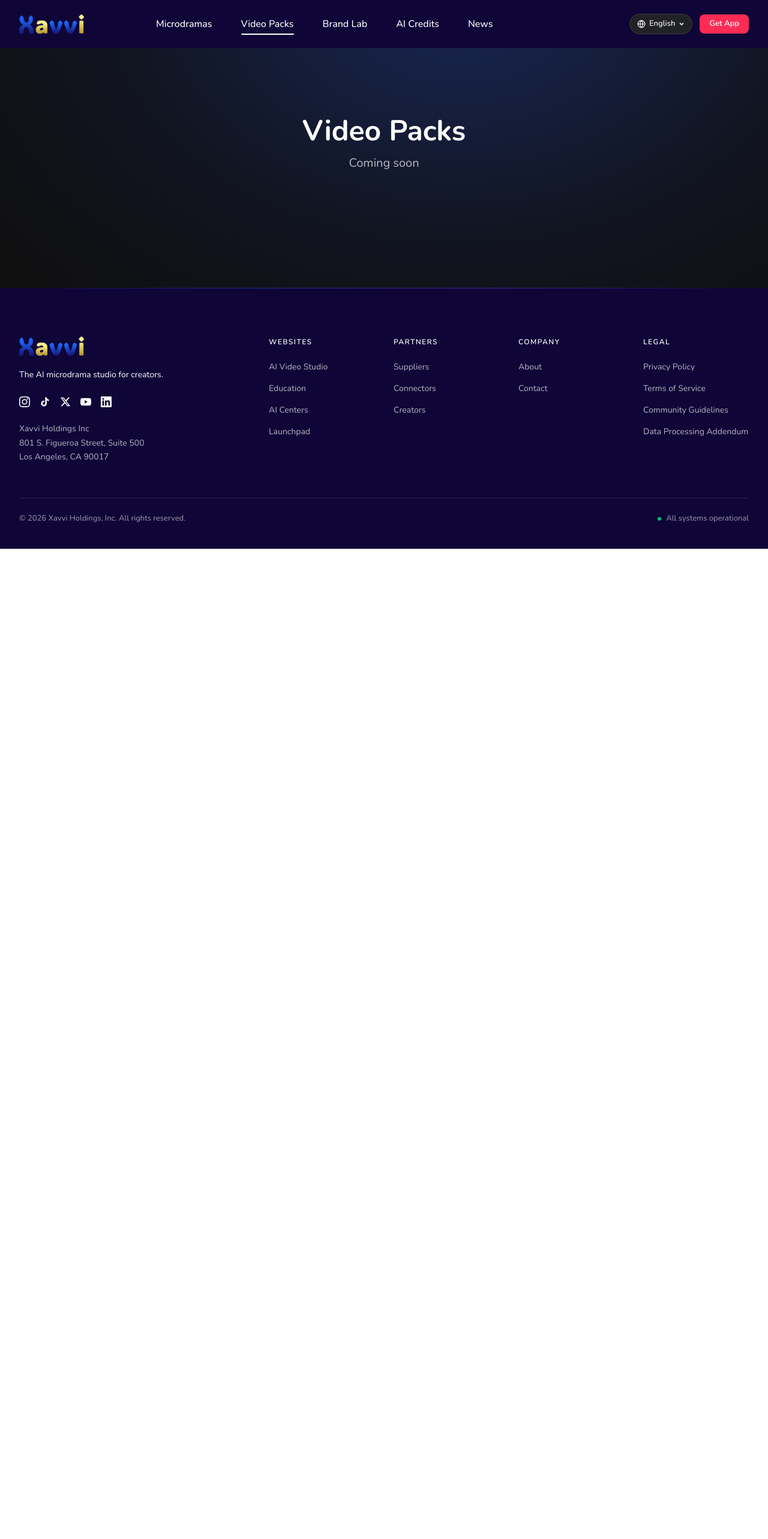
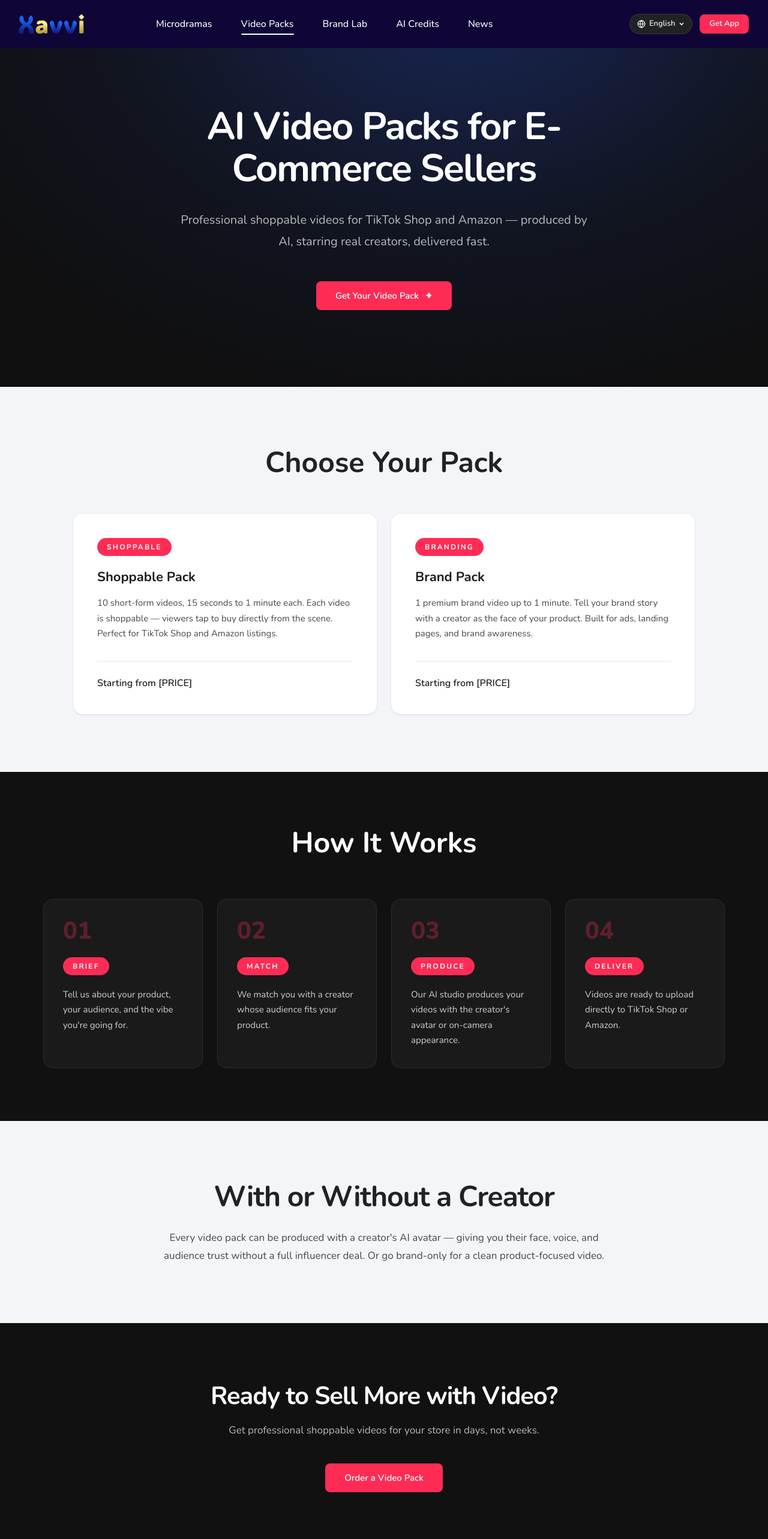
Before and after one commit to Juan-Xavvi/xavvi-com, a Vue app: page /video-packs in a window 1280 px wide. Shown: the top 2566 px of the page at 60% size. Before the commit the page ends 915 px from the top, so only its background shows below. Built offline with nearby package versions, Linux system fonts and the light colour scheme.

Commit message:
feat: Video Packs page full content

```diff
--- a/src/locales/en.ts
+++ b/src/locales/en.ts
@@ -527,6 +527,44 @@ export default {
       button: 'Apply Now',
     },
   },
+  videoPacks: {
+    hero: {
+      title: 'AI Video Packs for E-Commerce Sellers',
+      sub: 'Professional shoppable videos for TikTok Shop and Amazon — produced by AI, starring real creators, delivered fast.',
+      cta: 'Get Your Video Pack',
+    },
+    packs: {
+      title: 'Choose Your Pack',
+      shoppable: {
+        pill: 'SHOPPABLE',
+        title: 'Shoppable Pack',
+        body: '10 short-form videos, 15 seconds to 1 minute each. Each video is shoppable — viewers tap to buy directly from the scene. Perfect for TikTok Shop and Amazon listings.',
+        price: 'Starting from [PRICE]',
+      },
+      brand: {
+        pill: 'BRANDING',
+        title: 'Brand Pack',
+        body: '1 premium brand video up to 1 minute. Tell your brand story with a creator as the face of your product. Built for ads, landing pages, and brand awareness.',
+        price: 'Starting from [PRICE]',
+      },
+    },
+    how: {
+      title: 'How It Works',
+      brief: { label: 'BRIEF', body: "Tell us about your product, your audience, and the vibe you're going for." },
+      match: { label: 'MATCH', body: 'We match you with a creator whose audience fits your product.' },
+      produce: { label: 'PRODUCE', body: "Our AI studio produces your videos with the creator's avatar or on-camera appearance." },
+      deliver: { label: 'DELIVER', body: 'Videos are ready to upload directly to TikTok Shop or Amazon.' },
+    },
+    creator: {
+      title: 'With or Without a Creator',
+      body: "Every video pack can be produced with a creator's AI avatar — giving you their face, voice, and audience trust without a full influencer deal. Or go brand-only for a clean product-focused video.",
+    },
+    cta: {
+      title: 'Ready to Sell More with Video?',
+      sub: 'Get professional shoppable videos for your store in days, not weeks.',
+      button: 'Order a Video Pack',
+    },
+  },
   meta: {
     home: 'Xavvi — Launching creator brands and helping suppliers sell globally',
     about: 'About – Xavvi',
--- a/src/pages/VideoPacksPage.vue
+++ b/src/pages/VideoPacksPage.vue
@@ -1,14 +1,126 @@
+<script setup lang="ts">
+import { computed } from 'vue';
+import { useI18n } from 'vue-i18n';
+
+const { t } = useI18n();
+
+const packs = computed(() => [
+	{ title: t('videoPacks.packs.shoppable.title'), pill: t('videoPacks.packs.shoppable.pill'), body: t('videoPacks.packs.shoppable.body'), price: t('videoPacks.packs.shoppable.price') },
+	{ title: t('videoPacks.packs.brand.title'), pill: t('videoPacks.packs.brand.pill'), body: t('videoPacks.packs.brand.body'), price: t('videoPacks.packs.brand.price') },
+]);
+
+const steps = computed(() => [
+	{ label: t('videoPacks.how.brief.label'), body: t('videoPacks.how.brief.body') },
+	{ label: t('videoPacks.how.match.label'), body: t('videoPacks.how.match.body') },
+	{ label: t('videoPacks.how.produce.label'), body: t('videoPacks.how.produce.body') },
+	{ label: t('videoPacks.how.deliver.label'), body: t('videoPacks.how.deliver.body') },
+]);
+</script>
+
 <template>
-  <div>
-    <section class="hero-dark min-h-[60vh] flex items-center justify-center text-white text-center px-6">
-      <div>
-        <h1 class="text-5xl font-bold mb-4">Video Packs</h1>
-        <p class="text-xl text-white/70">Coming soon</p>
-      </div>
-    </section>
-  </div>
+	<!-- ═══════════════════════════════════════
+       SECTION 1 — Hero (dark)
+       ═══════════════════════════════════════ -->
+	<section class="hero-dark relative overflow-hidden pt-36 pb-24 lg:pt-44 lg:pb-32">
+		<div class="relative z-10 max-w-[900px] mx-auto px-6 lg:px-8 text-center">
+			<h1 v-reveal="1" class="text-[clamp(2.4rem,5vw,4.5rem)] font-bold leading-[1.1] tracking-[-0.03em] text-white">
+				{{ t('videoPacks.hero.title') }}
+			</h1>
+			<p v-reveal="2" class="mt-8 text-[clamp(1.05rem,1.7vw,1.25rem)] leading-[1.8] text-white/70 max-w-[700px] mx-auto">
+				{{ t('videoPacks.hero.sub') }}
+			</p>
+			<div v-reveal="3" class="mt-12 flex justify-center">
+				<RouterLink to="/contact" class="btn-primary h-12! px-8! text-[15px]!">
+					{{ t('videoPacks.hero.cta') }}
+					<svg width="15" height="15" fill="none" stroke="currentColor" stroke-width="2.5" stroke-linecap="round"><path d="M5.5 7.5h5.5m-2.5-3 3 3-3 3" /></svg>
+				</RouterLink>
+			</div>
+		</div>
+	</section>
+
+	<!-- ═══════════════════════════════════════
+       SECTION 2 — Pack options (light)
+       ═══════════════════════════════════════ -->
+	<section class="bg-[#f4f5f8] py-20 lg:py-24">
+		<div class="max-w-[1100px] mx-auto px-6 lg:px-8">
+			<h2 v-reveal
+				class="text-[clamp(2rem,4vw,3rem)] font-bold text-[#212226] text-center leading-tight mb-12 lg:mb-14">
+				{{ t('videoPacks.packs.title') }}
+			</h2>
+			<div class="grid grid-cols-1 md:grid-cols-2 gap-6">
+				<div v-for="(pack, i) in packs" :key="pack.title" v-reveal="i"
+					class="card-light shadow-sm p-8 lg:p-10 flex flex-col">
+					<span class="inline-block self-start px-4 py-1.5 rounded-full bg-[#FE2C55] text-[#FFFDF9] text-[12px] font-bold tracking-[0.18em] mb-5">
+						{{ pack.pill }}
+					</span>
+					<h3 class="text-[20px] lg:text-[22px] font-bold text-text mb-4 leading-snug">
+						{{ pack.title }}
+					</h3>
+					<p class="text-[15px] text-text-2 leading-[1.7] flex-1">
+						{{ pack.body }}
+					</p>
+					<p class="mt-8 pt-6 border-t border-[#212226]/10 text-[16px] font-semibold text-[#212226]">
+						{{ pack.price }}
+					</p>
+				</div>
+			</div>
+		</div>
+	</section>
+
+	<!-- ═══════════════════════════════════════
+       SECTION 3 — How It Works (dark)
+       ═══════════════════════════════════════ -->
+	<section class="bg-[#111111] py-22">
+		<div class="max-w-[1200px] mx-auto px-6 lg:px-8">
+			<h2 v-reveal
+				class="text-[clamp(2rem,4vw,3rem)] font-bold text-[#FFFDF9] text-center leading-tight mb-14 lg:mb-16">
+				{{ t('videoPacks.how.title') }}
+			</h2>
+			<div class="grid grid-cols-1 sm:grid-cols-2 lg:grid-cols-4 gap-6">
+				<div v-for="(step, i) in steps" :key="step.label" v-reveal="i"
+					class="bg-[#1a1a1a] border border-white/8 rounded-2xl p-8 flex flex-col">
+					<span class="text-[40px] font-extrabold leading-none text-[#FE2C55]/30 mb-6">0{{ i + 1 }}</span>
+					<span class="inline-block self-start px-4 py-1.5 rounded-full bg-[#FE2C55] text-[#FFFDF9] text-[12px] font-bold tracking-[0.18em] mb-5">
+						{{ step.label }}
+					</span>
+					<p class="text-[14px] lg:text-[15px] leading-[1.7] text-[#FFFDF9]/80">
+						{{ step.body }}
+					</p>
+				</div>
+			</div>
+		</div>
+	</section>
+
+	<!-- ═══════════════════════════════════════
+       SECTION 4 — Creator optional (light)
+       ═══════════════════════════════════════ -->
+	<section class="bg-[#f4f5f8] py-20 lg:py-24">
+		<div class="max-w-[820px] mx-auto px-6 lg:px-8 text-center">
+			<h2 v-reveal class="text-[clamp(2rem,4vw,3rem)] font-bold text-[#212226] leading-tight tracking-tight mb-6">
+				{{ t('videoPacks.creator.title') }}
+			</h2>
+			<p v-reveal="1" class="text-[15px] lg:text-[17px] leading-[1.8] text-text-2">
+				{{ t('videoPacks.creator.body') }}
+			</p>
+		</div>
+	</section>
+
+	<!-- ═══════════════════════════════════════
+       SECTION 5 — CTA strip (dark)
+       ═══════════════════════════════════════ -->
+	<section class="bg-[#111111] py-20 lg:py-24">
+		<div class="max-w-[820px] mx-auto px-6 lg:px-8 text-center">
+			<h2 v-reveal class="text-[clamp(1.8rem,3.5vw,2.6rem)] font-bold text-[#FFFDF9] leading-tight tracking-tight mb-4">
+				{{ t('videoPacks.cta.title') }}
+			</h2>
+			<p v-reveal="1" class="text-[15px] lg:text-[17px] leading-[1.8] text-[#FFFDF9]/70 mb-10">
+				{{ t('videoPacks.cta.sub') }}
+			</p>
+			<div v-reveal="2">
+				<RouterLink to="/contact" class="btn-primary h-12! px-8! text-[15px]!">
+					{{ t('videoPacks.cta.button') }}
+				</RouterLink>
+			</div>
+		</div>
+	</section>
 </template>
-
-<script setup lang="ts">
-// Video Packs page
-</script>
```
